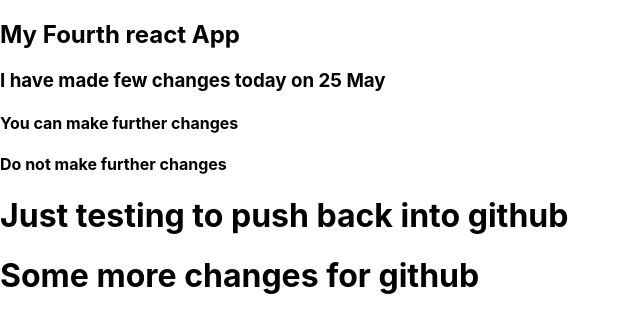
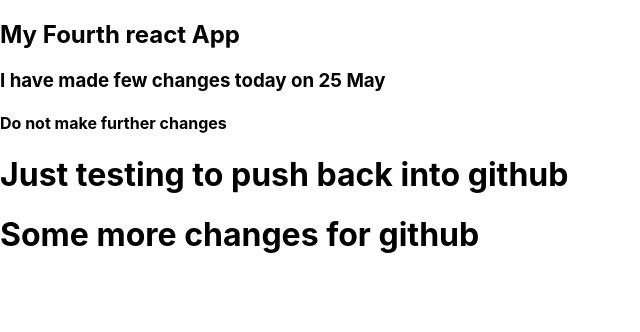
Before and after one commit to yogitabishtdu/my-fourth-react-app, a React (Create React App) app: page / in a window 1280 px wide. Shown: the top 332 px of the page, without its empty margins (0-640 px from the left). Built offline with nearby package versions, Linux system fonts and the light colour scheme.

Commit message:
Update App.js

```diff
--- a/src/App.js
+++ b/src/App.js
@@ -5,7 +5,6 @@ function App() {
    <>
     <h2> My Fourth react App </h2>
     <h3> I have made few changes today on 25 May</h3>
-    <h4> You can make further changes</h4>
     <h4> Do not make further changes </h4>
     <h1>Just testing to push back into github</h1>
     <h1> Some more changes for github</h1>
```
